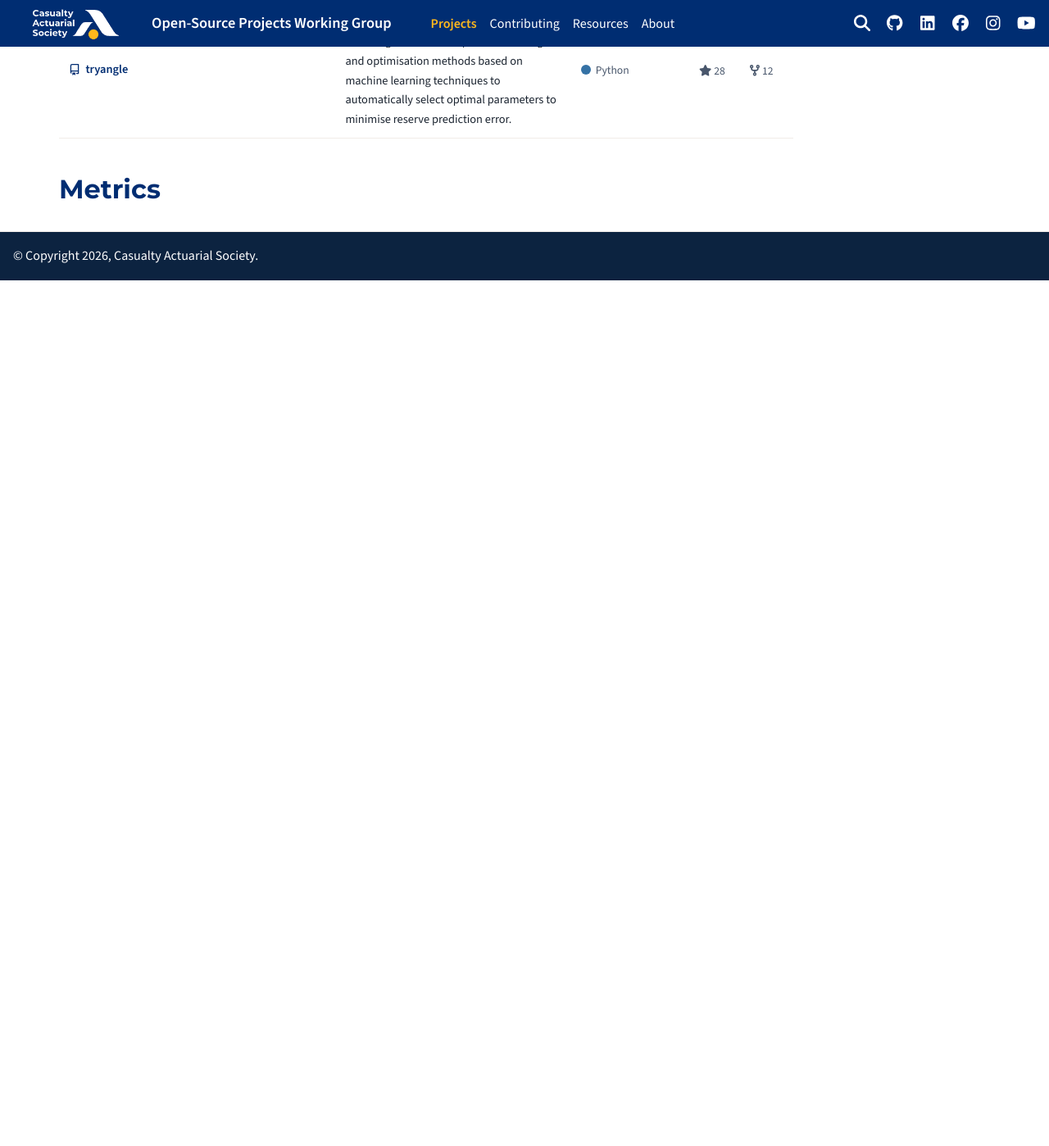
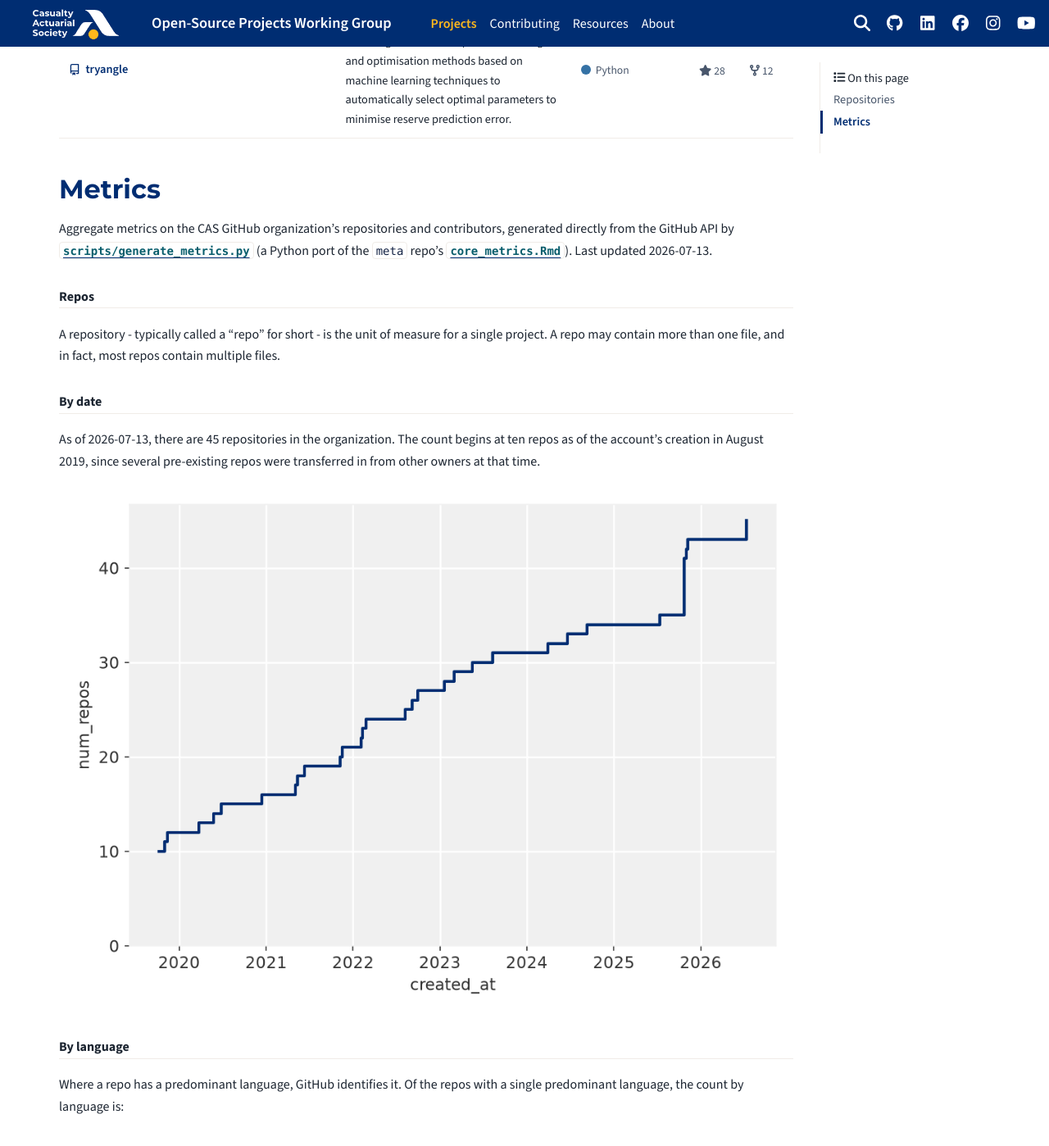
Before and after one commit to casact/casact.github.io, a Sphinx documentation site: the page built from docs/projects.md, in a window 1280 px wide and 1400 px high, scrolled down 3119 px. Shown: the whole window at 82% size. Built offline with Sphinx 7.4.7 and the PyData theme 0.15.4, drawn with Linux system fonts in a browser that asks for light colours; before the commit the page ends 3461 px from its top, so only the background shows below that; some of the changed text lies outside the part shown.

Commit message:
Update GitHub metrics

````diff
--- a/docs/projects.md
+++ b/docs/projects.md
@@ -350,4 +350,120 @@ All 45 public repositories in the [casact GitHub organization](https://github.co
 
 <!-- METRICS:START -->
 <!-- Generated by scripts/generate_metrics.py - do not edit by hand. -->
+
+Aggregate metrics on the CAS GitHub organization's repositories and contributors, generated directly from the GitHub API by [`scripts/generate_metrics.py`](https://github.com/casact/casact.github.io/blob/main/scripts/generate_metrics.py) (a Python port of the `meta` repo's [`core_metrics.Rmd`](https://github.com/casact/meta/blob/master/git_metrics/core_metrics.Rmd)). Last updated 2026-07-13.
+
+```{rubric} Repos
+```
+
+A repository - typically called a "repo" for short - is the unit of measure for a single project. A repo may contain more than one file, and in fact, most repos contain multiple files.
+
+```{rubric} By date
+```
+
+As of 2026-07-13, there are 45 repositories in the organization. The count begins at ten repos as of the account's creation in August 2019, since several pre-existing repos were transferred in from other owners at that time.
+
+![Cumulative repository count over time](/_static/images/metrics/repo_growth.png)
+
+```{rubric} By language
+```
+
+Where a repo has a predominant language, GitHub identifies it. Of the repos with a single predominant language, the count by language is:
+
+![Repository count by predominant language](/_static/images/metrics/by_language.png)
+
+```{rubric} Watchers
+```
+
+![Watchers per repo](/_static/images/metrics/watchers.png)
+
+```{rubric} Forks
+```
+
+![Forks per repo](/_static/images/metrics/forks.png)
+
+```{rubric} Contributions
+```
+
+```{rubric} Commits
+```
+
+There have been 4,925 commits in total. The top ten repos by number of commits are:
+
+```{raw} html
+<table class="cas-repo-table">
+<thead>
+<tr><th>Repo</th><th>Total commits</th></tr>
+</thead>
+<tbody>
+<tr><td>chainladder-python</td><td>2,435</td></tr>
+<tr><td>FASLR</td><td>1,233</td></tr>
+<tr><td>meta</td><td>172</td></tr>
+<tr><td>imaginator</td><td>116</td></tr>
+<tr><td>rp-bnn-claims</td><td>104</td></tr>
+<tr><td>shiny_big_long</td><td>97</td></tr>
+<tr><td>raw_package</td><td>83</td></tr>
+<tr><td>PCDM</td><td>77</td></tr>
+<tr><td>reinspy</td><td>53</td></tr>
+<tr><td>cascsim</td><td>52</td></tr>
+</tbody>
+</table>
+```
+
+The cumulative growth of commits over time has been:
+
+![Cumulative commits over time](/_static/images/metrics/cumulative_commits.png)
+
+```{rubric} Committers
+```
+
+The ten most frequent contributors across all repos are:
+
+```{raw} html
+<table class="cas-repo-table">
+<thead>
+<tr><th>Author</th><th>Commits</th></tr>
+</thead>
+<tbody>
+<tr><td>genedan</td><td>1,696</td></tr>
+<tr><td>jbogaardt</td><td>867</td></tr>
+<tr><td>kennethshsu</td><td>646</td></tr>
+<tr><td>ResearchActuary</td><td>194</td></tr>
+<tr><td>henrydingliu</td><td>180</td></tr>
+<tr><td>PirateGrunt</td><td>118</td></tr>
+<tr><td>kevinykuo</td><td>110</td></tr>
+<tr><td>jbogaardt-wcf</td><td>96</td></tr>
+<tr><td>bheeso</td><td>37</td></tr>
+<tr><td>cbalona</td><td>34</td></tr>
+</tbody>
+</table>
+```
+
+Authors who have worked across multiple repositories:
+
+```{raw} html
+<table class="cas-repo-table">
+<thead>
+<tr><th>Author</th><th>Repos contributed to</th></tr>
+</thead>
+<tbody>
+<tr><td>ResearchActuary</td><td>14</td></tr>
+<tr><td>PirateGrunt</td><td>10</td></tr>
+<tr><td>genedan</td><td>6</td></tr>
+<tr><td>rajesh06</td><td>3</td></tr>
+<tr><td>jbogaardt</td><td>3</td></tr>
+<tr><td>cbalona</td><td>3</td></tr>
+<tr><td>kevinykuo</td><td>2</td></tr>
+<tr><td>henrydingliu</td><td>2</td></tr>
+<tr><td>kennethshsu</td><td>2</td></tr>
+<tr><td>hutch3232</td><td>2</td></tr>
+</tbody>
+</table>
+```
+
+```{rubric} Pull requests
+```
+
+Pull requests take place when a GitHub user submits an improvement or correction to be considered by the maintainer of a repo. Metrics coming soon.
+
 <!-- METRICS:END -->
````
Also changed, not shown: docs/_static/images/metrics/by_language.png (added), docs/_static/images/metrics/cumulative_commits.png (added), docs/_static/images/metrics/forks.png (added), docs/_static/images/metrics/repo_growth.png (added), docs/_static/images/metrics/watchers.png (added).
